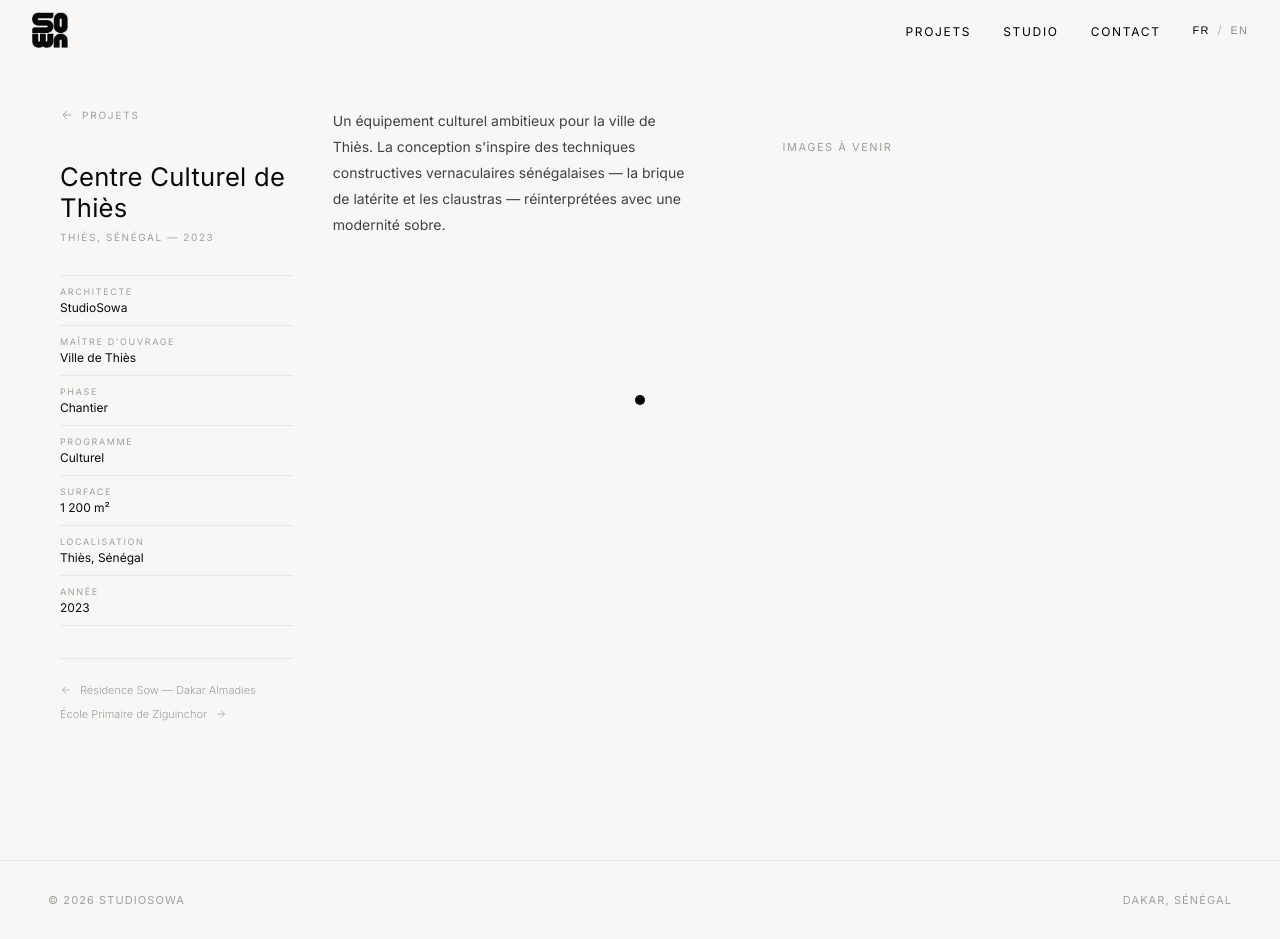
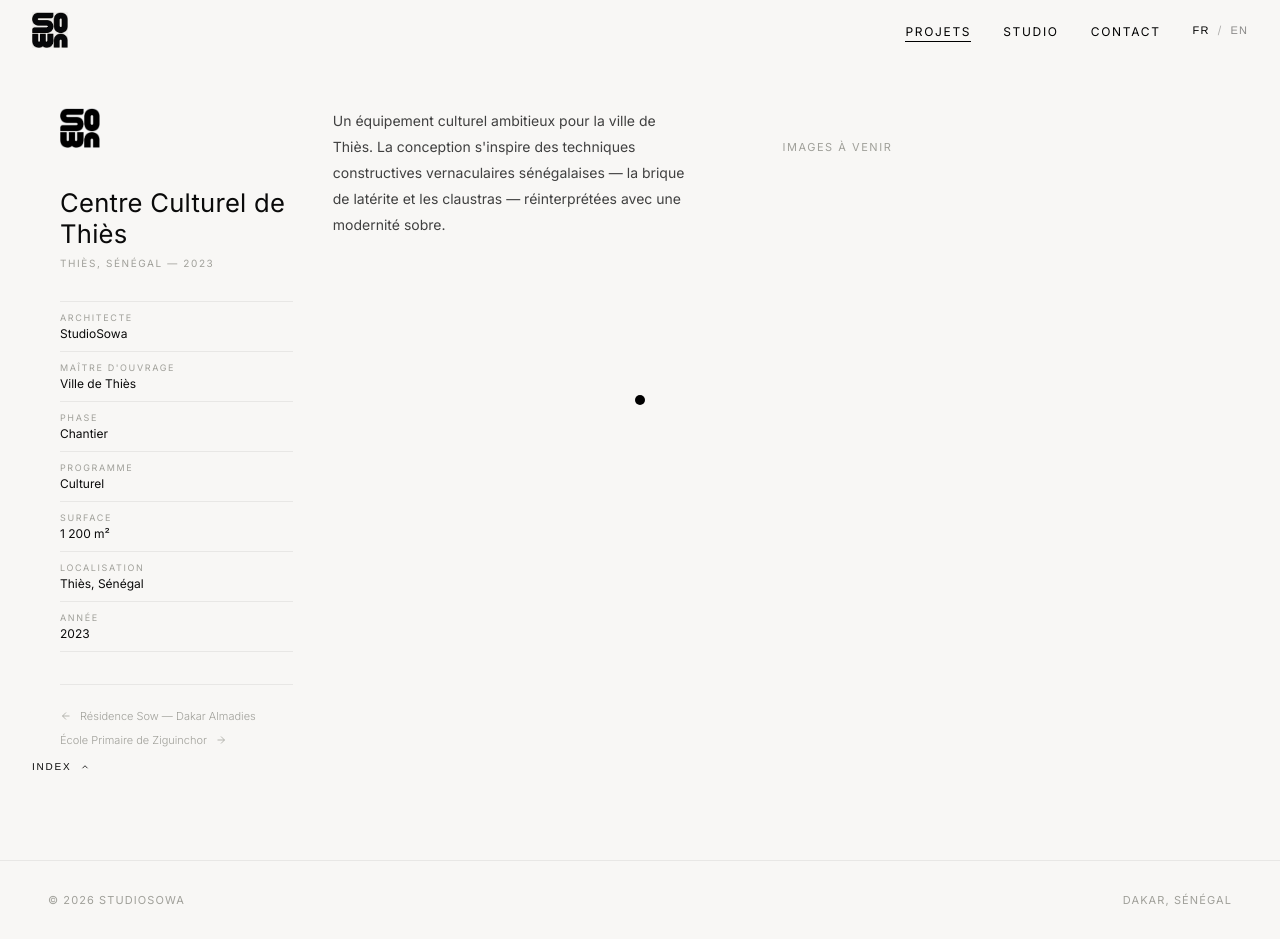
Before and after one commit to pacadiit/studiosowa, a Flask app: a page that uses templates/base.html in a window 1280 px wide. Run offline with Flask 3, Linux system fonts and the light colour scheme; data comes from the database, SQL or seed files in the repository; data that the repository does not hold is empty.

Commit message:
feat: logo remplace fleche Projets sur page projet

```diff
--- a/app.py
+++ b/app.py
@@ -68,6 +68,18 @@ MAIL_PASSWORD  = os.environ.get('MAIL_PASSWORD',  '')
 MAIL_RECIPIENT = os.environ.get('MAIL_RECIPIENT', MAIL_USERNAME)
 
 db = SQLAlchemy(app)
+
+# Injecter la liste des projets dans tous les templates (pour le dropdown nav)
+@app.context_processor
+def inject_nav_projects():
+    try:
+        projects = (Project.query
+                    .filter_by(published=True)
+                    .order_by(Project.sort_order, Project.created_at.desc())
+                    .all())
+    except Exception:
+        projects = []
+    return dict(nav_projects=projects)
 
 # Redirection www → non-www
 @app.before_request
@@ -327,11 +339,13 @@ def index():
 
 @app.route('/projets')
 def projets():
-    projects = (Project.query
-                .filter_by(published=True)
-                .order_by(Project.sort_order, Project.created_at.desc())
-                .all())
-    return render_template('index.html', projects=projects)
+    first = (Project.query
+             .filter_by(published=True)
+             .order_by(Project.sort_order, Project.created_at.desc())
+             .first())
+    if first:
+        return redirect(url_for('project_detail', slug=first.slug), 302)
+    return redirect(url_for('index'))
 
 
 @app.route('/projet/<slug>')
--- a/static/css/main.css
+++ b/static/css/main.css
@@ -142,7 +142,7 @@ nav#nav {
   height: 36px;
   width: auto;
   display: block;
-  filter: invert(1); /* logo noir → blanc sur fond noir de la nav */
+  filter: invert(1);
 }
 
 .nav-links {
@@ -175,6 +175,91 @@ nav#nav {
 .nav-links a:hover::after,
 .nav-links a.active::after { transform: scaleX(1); }
 
+/* ── Index projets — fixe bas gauche ── */
+.proj-index {
+  position: fixed;
+  bottom: 28px;
+  left: 32px;
+  z-index: 500;
+}
+
+.proj-index__trigger {
+  display: flex;
+  align-items: center;
+  gap: 8px;
+  font-size: 10px;
+  font-weight: 400;
+  letter-spacing: 0.18em;
+  text-transform: uppercase;
+  color: var(--black);
+  background: none;
+  border: none;
+  font-family: var(--font-sans);
+  cursor: pointer;
+  padding: 0;
+  transition: opacity 0.2s;
+}
+.proj-index__trigger:hover { opacity: 0.6; }
+.proj-index__trigger svg {
+  transition: transform 0.3s var(--ease-out);
+}
+.proj-index.open .proj-index__trigger svg {
+  transform: rotate(180deg);
+}
+
+.proj-index__list {
+  position: absolute;
+  bottom: calc(100% + 12px);
+  left: 0;
+  list-style: none;
+  background: var(--white);
+  border: 1px solid var(--gray-light);
+  min-width: 260px;
+  padding: 6px 0;
+  opacity: 0;
+  pointer-events: none;
+  transform: translateY(8px);
+  transition: opacity 0.25s var(--ease-out), transform 0.25s var(--ease-out);
+  box-shadow: 0 8px 32px rgba(0,0,0,0.08);
+}
+.proj-index.open .proj-index__list {
+  opacity: 1;
+  pointer-events: all;
+  transform: translateY(0);
+}
+
+.proj-index__item {
+  display: flex;
+  align-items: baseline;
+  gap: 12px;
+  padding: 10px 20px;
+  color: var(--gray-mid);
+  font-size: 12px;
+  transition: color 0.2s, background 0.2s;
+  text-decoration: none;
+}
+.proj-index__item:hover {
+  color: var(--black);
+  background: var(--gray-light);
+}
+.proj-index__item--active { color: var(--black); }
+.proj-index__item::after { display: none !important; }
+
+.proj-index__num {
+  font-size: 9px;
+  letter-spacing: 0.1em;
+  color: var(--gray-mid);
+  min-width: 20px;
+}
+.proj-index__name {
+  font-size: 12px;
+  letter-spacing: 0.06em;
+  text-transform: uppercase;
+  white-space: nowrap;
+  overflow: hidden;
+  text-overflow: ellipsis;
+}
+
 .lang-switcher {
   display: flex;
   align-items: center;
@@ -357,15 +442,16 @@ main#home {
 .proj-back {
   display: inline-flex;
   align-items: center;
-  gap: 8px;
-  font-size: 10px;
-  letter-spacing: 0.18em;
-  text-transform: uppercase;
-  color: var(--gray-mid);
   margin-bottom: 40px;
-  transition: color 0.3s;
-}
-.proj-back:hover { color: var(--black); }
+  transition: opacity 0.3s;
+}
+.proj-back:hover { opacity: 0.6; }
+
+.proj-back__logo {
+  height: 40px;
+  width: auto;
+  display: block;
+}
 
 .proj-title {
   font-size: clamp(20px, 2vw, 30px);
--- a/static/js/main.js
+++ b/static/js/main.js
@@ -3,6 +3,44 @@
    ========================================================= */
 
 'use strict';
+
+// ---------------------------------------------------------
+// Index projets — bas gauche (survol + clic)
+// ---------------------------------------------------------
+document.addEventListener('DOMContentLoaded', function () {
+  const wrap = document.getElementById('projIndex');
+  if (!wrap) return;
+  const btn  = document.getElementById('projIndexBtn');
+
+  let closeTimer;
+
+  function openIndex() {
+    clearTimeout(closeTimer);
+    wrap.classList.add('open');
+    btn.setAttribute('aria-expanded', 'true');
+  }
+
+  function closeIndex() {
+    closeTimer = setTimeout(function () {
+      wrap.classList.remove('open');
+      btn.setAttribute('aria-expanded', 'false');
+    }, 150);
+  }
+
+  // Survol
+  wrap.addEventListener('mouseenter', openIndex);
+  wrap.addEventListener('mouseleave', closeIndex);
+
+  // Clic (mobile)
+  btn.addEventListener('click', function () {
+    wrap.classList.contains('open') ? closeIndex() : openIndex();
+  });
+
+  // Fermer si clic ailleurs
+  document.addEventListener('click', function (e) {
+    if (!wrap.contains(e.target)) closeIndex();
+  });
+});
 
 // ---------------------------------------------------------
 // Language management
--- a/templates/base.html
+++ b/templates/base.html
@@ -63,7 +63,7 @@
   <ul class="nav-links" role="list">
     <li>
       <a href="{{ url_for('projets') }}"
-         class="{% if request.endpoint == 'projets' %}active{% endif %}">
+         class="{% if request.endpoint in ['projets','project_detail'] %}active{% endif %}">
         <span class="lang-fr inline">Projets</span>
         <span class="lang-en inline">Projects</span>
       </a>
@@ -108,6 +108,34 @@
 </footer>
 {% endblock %}
 
+<!-- Index projets — bas gauche fixe -->
+{% if nav_projects %}
+<div class="proj-index" id="projIndex">
+  <button class="proj-index__trigger" aria-haspopup="true" aria-expanded="false" id="projIndexBtn">
+    <span class="lang-fr">Index</span>
+    <span class="lang-en">Index</span>
+    <svg width="10" height="10" viewBox="0 0 24 24" fill="none" stroke="currentColor" stroke-width="2">
+      <path d="M18 15l-6-6-6 6"/>
+    </svg>
+  </button>
+  <ul class="proj-index__list" id="projIndexList" role="menu">
+    {% for p in nav_projects %}
+    <li>
+      <a href="{{ url_for('project_detail', slug=p.slug) }}"
+         class="proj-index__item {% if request.endpoint == 'project_detail' and request.view_args.get('slug') == p.slug %}proj-index__item--active{% endif %}"
+         role="menuitem">
+        <span class="proj-index__num">{{ '%02d'|format(loop.index) }}</span>
+        <span class="proj-index__name">
+          <span class="lang-fr">{{ p.title_fr }}</span>
+          <span class="lang-en">{{ p.title_en }}</span>
+        </span>
+      </a>
+    </li>
+    {% endfor %}
+  </ul>
+</div>
+{% endif %}
+
 <script src="{{ url_for('static', filename='js/main.js') }}"></script>
 {% block extra_scripts %}{% endblock %}
 </body>
--- a/templates/project.html
+++ b/templates/project.html
@@ -20,11 +20,7 @@
     <aside class="proj-info">
 
       <a href="{{ url_for('projets') }}" class="proj-back">
-        <svg width="14" height="14" viewBox="0 0 24 24" fill="none" stroke="currentColor" stroke-width="1.5">
-          <path d="M19 12H5M12 19l-7-7 7-7"/>
-        </svg>
-        <span class="lang-fr">Projets</span>
-        <span class="lang-en">Projects</span>
+        <img src="{{ url_for('static', filename='img/logo.png') }}" alt="StudioSowa" class="proj-back__logo">
       </a>
 
       <h1 class="proj-title">
```
